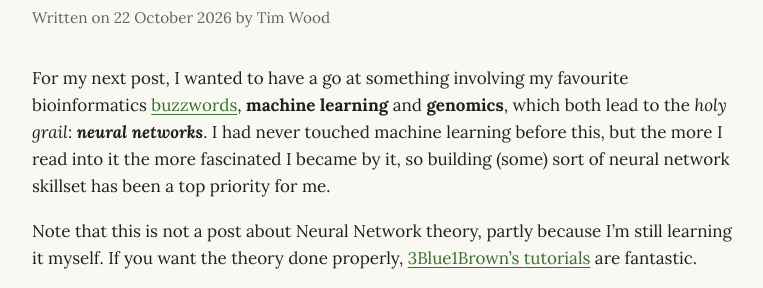
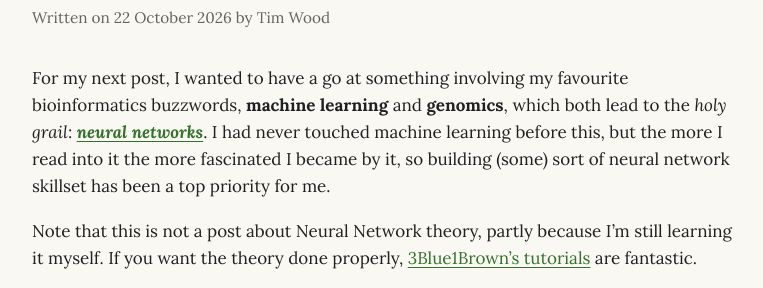
Before and after one commit to timj-wood/timj-wood.github.io, a Jekyll site: the page built from _posts/2026-10-22-splice-site-neural-network.md, in a window 1280 px wide and 900 px high. Shown: the part 241-529 px from the top of the window, without its empty margins (258-1021 px from the left). Built offline with Jekyll 4.4.1, drawn with Linux system fonts in a browser that asks for light colours; part of the change alters nothing that is shown.

```diff
--- a/_posts/2026-10-22-splice-site-neural-network.md
+++ b/_posts/2026-10-22-splice-site-neural-network.md
@@ -5,7 +5,7 @@ category: machine-learning
 tags: [neural-networks, genomics]
 ---
 
-For my next post, I wanted to have a go at something involving my favourite bioinformatics [buzzwords](https://en.wikipedia.org/wiki/Buzzword), **machine learning** and **genomics**, which both lead to the *holy grail*: ***neural networks***. I had never touched machine learning before this, but the more I read into it the more fascinated I became by it, so building (some) sort of neural network skillset has been a top priority for me.
+For my next post, I wanted to have a go at something involving my favourite bioinformatics buzzwords, **machine learning** and **genomics**, which both lead to the *holy grail*: [***neural networks***](https://en.wikipedia.org/wiki/Neural_network_(machine_learning)). I had never touched machine learning before this, but the more I read into it the more fascinated I became by it, so building (some) sort of neural network skillset has been a top priority for me.
 
 Note that this is not a post about Neural Network theory, partly because I'm still learning it myself. If you want the theory done properly, [3Blue1Brown's tutorials](https://www.3blue1brown.com/lessons/neural-networks/) are fantastic.
 
```
